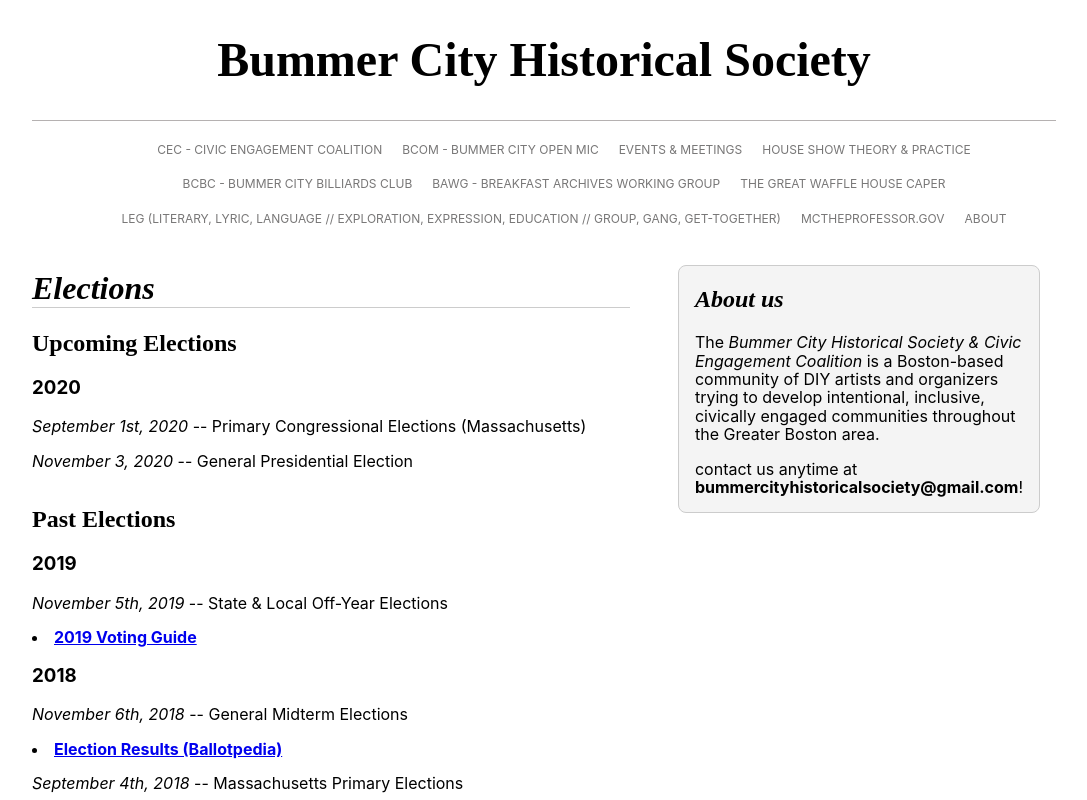
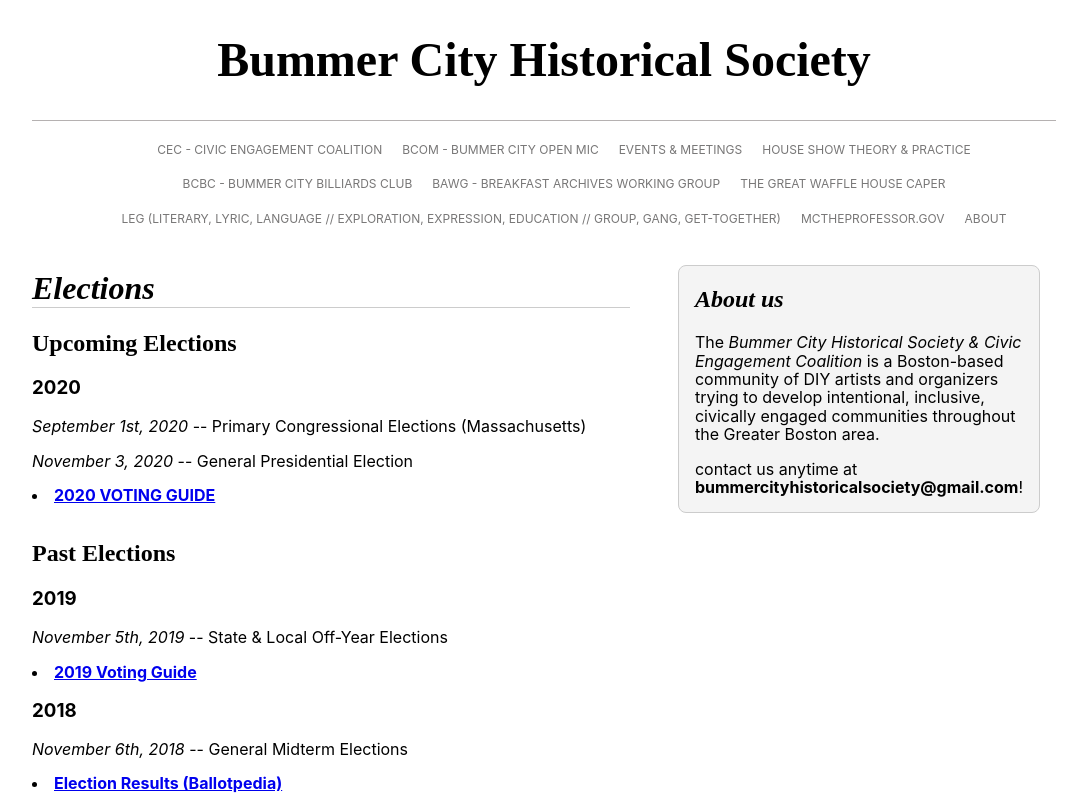
Before and after one commit to nmamidon/bummercitytwo, a React (Create React App) app: page / in a window 1280 px wide. Both pictures are taken after a click on the link "Elections & Voting Info". Shown: the top 800 px of the page, without its empty margins (96-1183 px from the left). Built offline with nearby package versions, Linux system fonts and the light colour scheme.

Commit message:
added 2020 voting guide to Elections page

```diff
--- a/src/components/Elections.js
+++ b/src/components/Elections.js
@@ -11,6 +11,7 @@
 		        	<h3>2020</h3>
 		        	<p><em>September 1st, 2020</em> -- Primary Congressional Elections (Massachusetts)</p>
 		        	<p><em>November 3, 2020</em> -- General Presidential Election</p>
+		        		<li><a href="https://docs.google.com/document/d/1WUTHqUi_ahtz8182K7kuM_sINsGCt0TBYmNQ9hoJC5Q/edit"><b>2020 VOTING GUIDE</b></a></li>
 		        	<h2 className="baskerville pt3">Past Elections</h2>
 		        	<h3>2019</h3>
 		        	<p><em>November 5th, 2019</em> -- State & Local Off-Year Elections</p>
@@ -27,6 +28,7 @@
 	         	<div className="mv4">
 		         	<h1 className="baskerville bb b--moon-gray"><i>Voting Guides</i></h1>
 		         	<p> Sometimes you don't have time to do all of the research on your own, and that's okay! For those of you who are not entirely sure who you want to vote for, who are looking for some guidance, here are our suggestions. These are in no way authoritative; they are merely the endorsements that the Bummer City team landed on after deliberation.</p>
+		         	<li><a href="https://docs.google.com/document/d/1WUTHqUi_ahtz8182K7kuM_sINsGCt0TBYmNQ9hoJC5Q/edit"><b>2020 General Presidential Voting Guide</b></a></li>
 		            <li> <a href="https://drive.google.com/file/d/0B1JroPKomfUdbW1TU1BWOEhhZFl6a2JYWHZRc2dlSXFJVzZr/view?usp=sharing"><b>2019 State & Local Off-Year Election Voting Guide</b></a></li>
 		            <li> <a href="https://docs.google.com/document/d/1G-7HkrfoJ8RjGRJ8XHIASY_6N_ABRigvWwtKiN7VlZU/edit?usp=sharing"><b>2018 Midterm General Election Voting Guide</b></a></li>
 		            <li> <a href="https://docs.google.com/document/d/19jWRvtjLr2kAYmBvc7PzJEzd8jPZp1EmwpeSiaKI7GQ/edit?usp=sharing"><b>2018 MA Primary Voting Guide</b></a></li>
```
